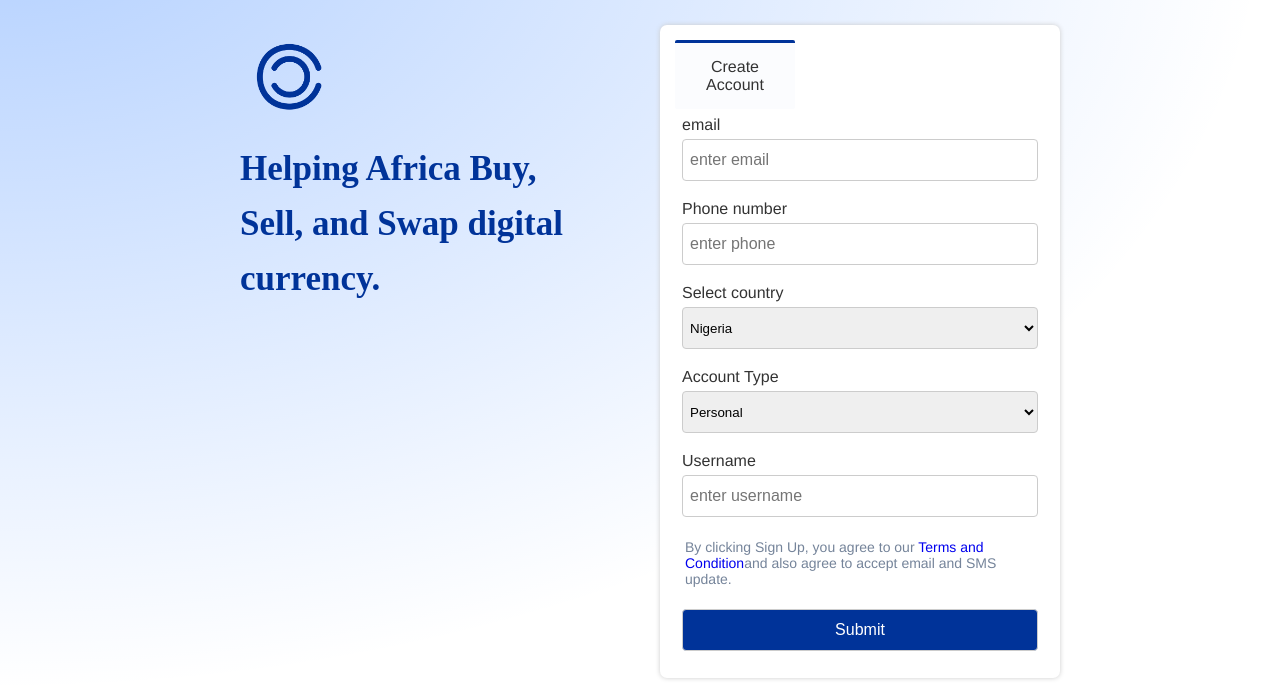
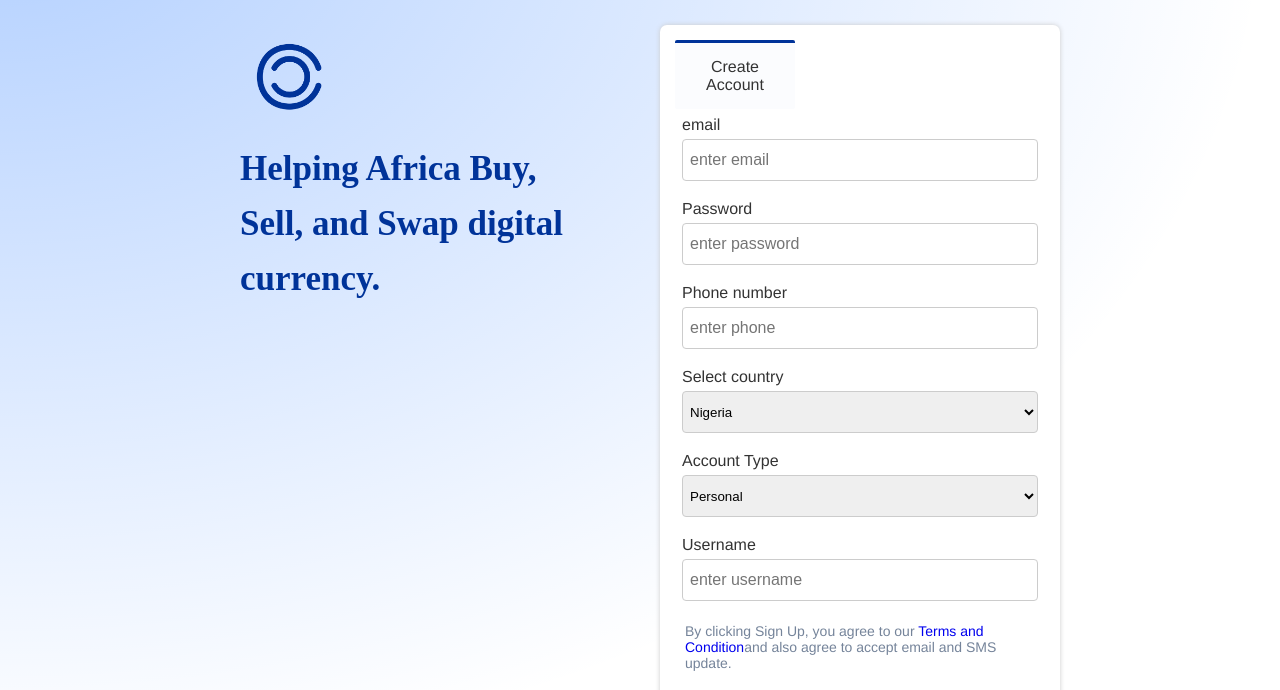
Before and after one commit to Augustine-ebuka/copaly-signup, a plain HTML site: page index.html in a window 1280 px wide. Shown: the part 95-785 px from the top of the page. Drawn offline with Linux system fonts and the light colour scheme.

Commit message:
corrected typos

```diff
--- a/index.html
+++ b/index.html
@@ -114,6 +114,10 @@
                             <input type="email" class="form-control" placeholder="enter email" required>
                         </div>
                         <div class="form-control">
+                            <label for="password">Password</label>
+                            <input type="password" class="form-control" placeholder="enter password" required>
+                        </div>
+                        <div class="form-control">
                             <label for="phone">Phone number</label>
                             <input type="text" class="form-control" placeholder="enter phone"  required>
                         </div>
@@ -137,7 +141,7 @@
 
                         <div class="form-control">
                             <label for="username">Username</label>
-                            <input type="password" class="form-control" placeholder="enter username"  required>
+                            <input type="text" class="form-control" placeholder="enter username"  required>
                         </div>
                         <div class="terms"><p>By clicking Sign Up, you agree to our <span><a href="#">Terms and Condition</a></span>and also agree to accept email and SMS update.</p></div>
                         <div class="form-control" >
```
